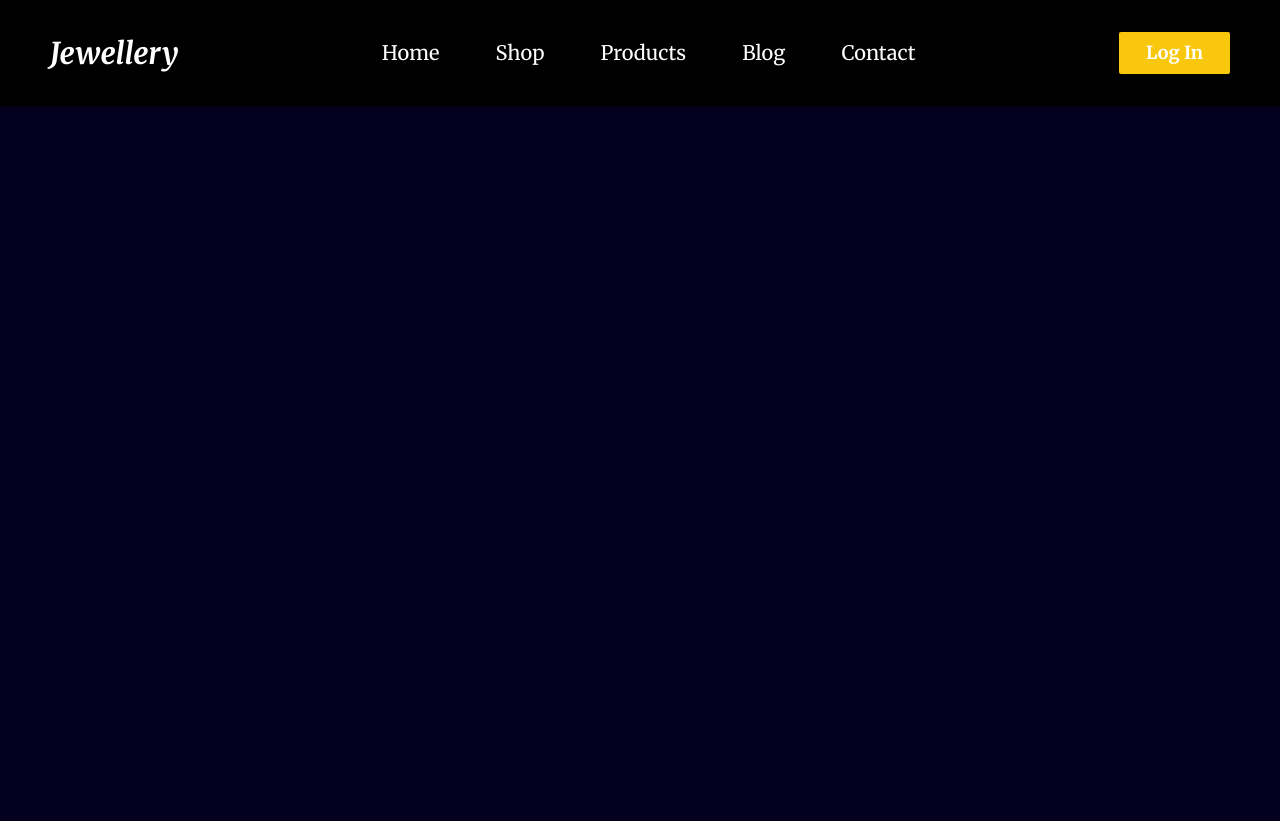
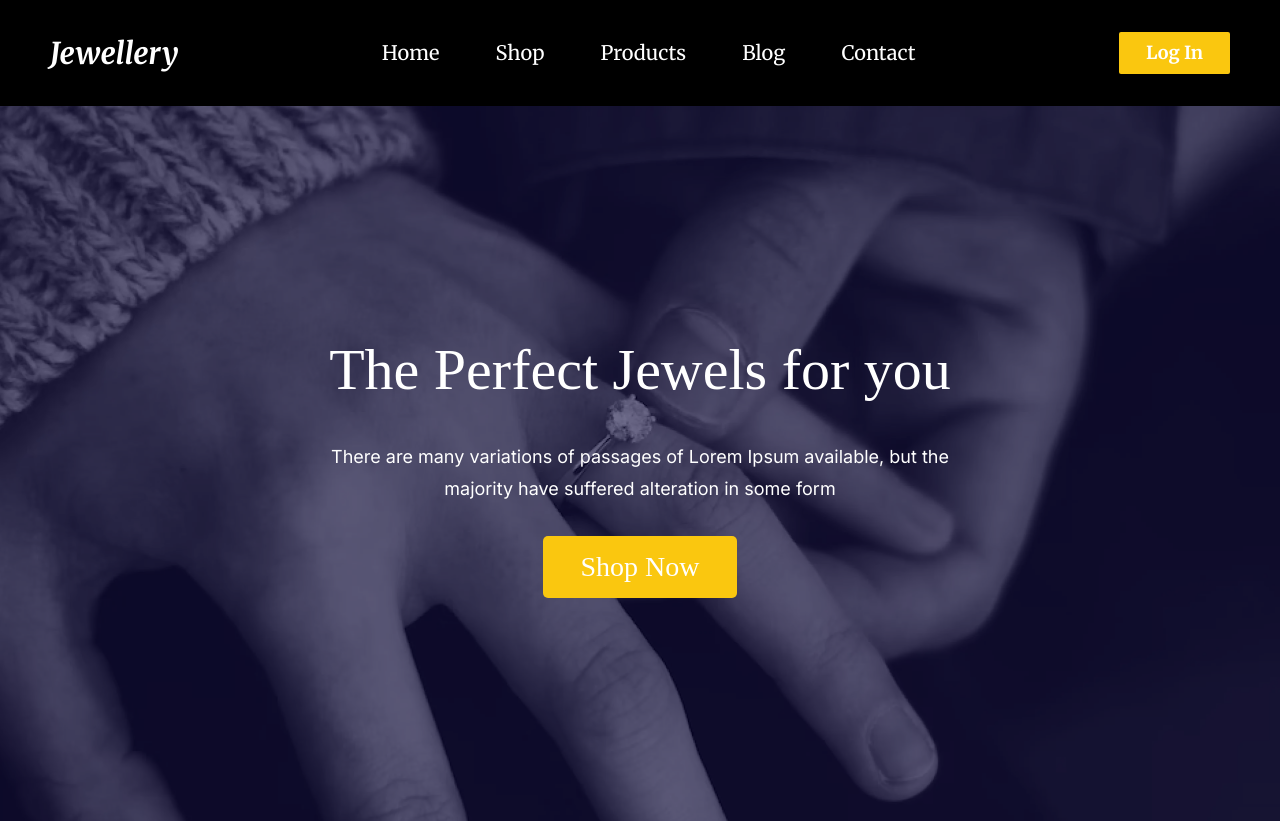
Before and after one commit to dsurdiy/jewellery, a plain HTML site: page index.html in a window 1280 px wide. Before the commit the page ends 800 px from the top, so only its background shows below. Drawn offline with Linux system fonts and the light colour scheme; a web font is replaced by a local one.

Commit message:
added hero section

```diff
--- a/index.html
+++ b/index.html
@@ -40,7 +40,19 @@
     </header>
 
     <main class="page">
-
+      <section class="page__hero hero">
+        <div class="hero__container">
+          <h1 class="hero__title title">The Perfect Jewels for you</h1>
+          <div class="hero__text">
+            <p>
+              There are many variations of passages of Lorem Ipsum available, but the majority have suffered alteration
+              in some form
+            </p>
+          </div>
+          <a class="hero__link" href="#">Shop Now</a>
+        </div>
+        <img class="hero__image" src="img/hero/hero-bg.webp" alt="Main image">
+      </section>
     </main>
 
     <footer class="footer">
--- a/scss/_components.scss
+++ b/scss/_components.scss
@@ -8,7 +8,7 @@
       font-size: toRem(45);
    }
    @media (max-width: toEm($mobileSmall)) {
-      font-size: toRem(35);
+      font-size: toRem(40);
    }
 }
 
--- a/scss/_index.scss
+++ b/scss/_index.scss
@@ -0,0 +1,63 @@
+.page {
+   // .page__hero
+   &__hero {
+   }
+}
+
+.hero {
+   position: relative;
+   background-color: rgba(10, 4, 56, 0.58);
+   // .hero__container
+   &__container {
+      min-height: toRem(715);
+      display: flex;
+      flex-direction: column;
+      align-items: center;
+      justify-content: center;
+      gap: toRem(30);
+      @media (max-width: toEm($tablet)) {
+         min-height: toRem(650);
+      }
+      @media (max-width: toEm($mobile)) {
+         min-height: toRem(550);
+      }
+   }
+   // .hero__title
+   &__title {
+      line-height: 140%;
+      text-align: center;
+      @media (max-width: toEm($mobile)) {
+         line-height: 120%;
+      }
+   }
+   // .hero__text
+   &__text {
+      max-width: toRem(670);
+      text-align: center;
+      line-height: 180%;
+   }
+   // .hero__link
+   &__link {
+      padding: toRem(17) toRem(37);
+      background-color: $accentColor;
+      font-family: "DM Serif Text", serif;
+      font-size: toRem(28);
+      border-radius: toRem(5);
+      transition: background-color 0.3s;
+      @media (any-hover: hover) {
+         &:hover {
+            background-color: $mainBgColor;
+         }
+      }
+   }
+   // .hero__image
+   &__image {
+      position: absolute;
+      top: 0;
+      left: 0;
+      z-index: -1;
+      width: 100%;
+      height: 100%;
+      object-fit: cover;
+   }
+}
```
Also changed, not shown: css/style.min.css, img/hero/hero-bg.webp (added).
